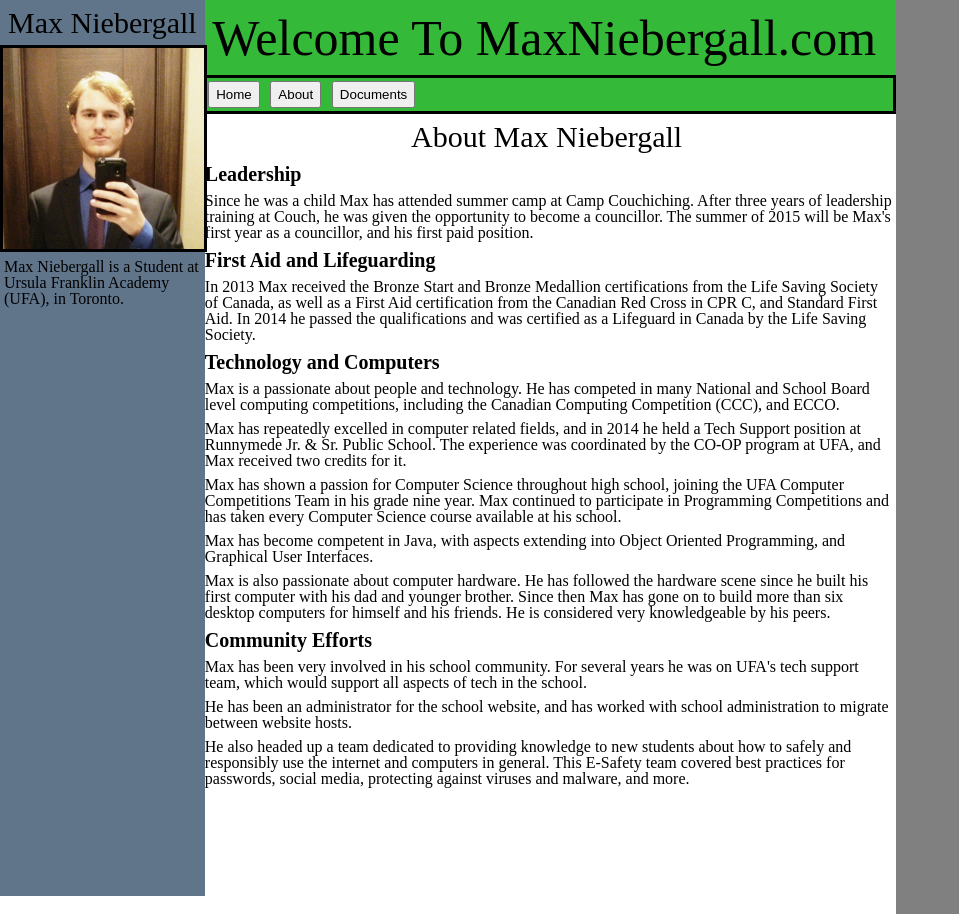
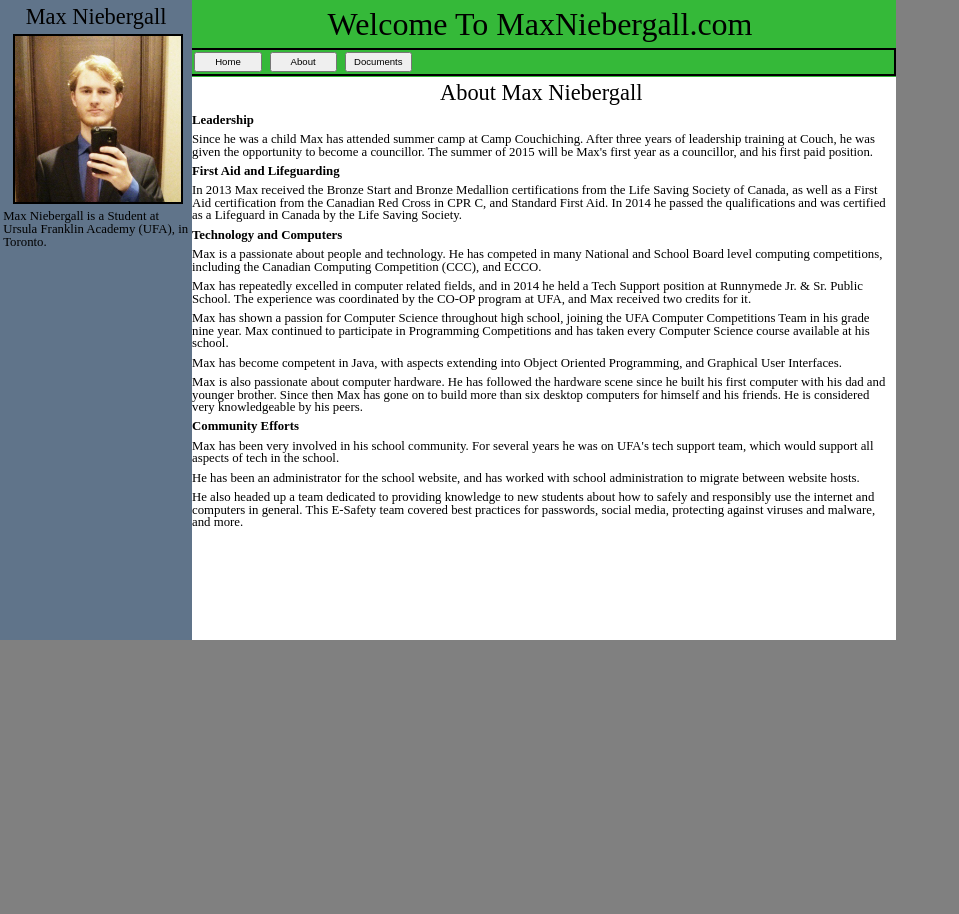
Before and after one commit to MaxNiebergall/MaxNiebergall.com, a plain HTML site: page about.html in a window 1280 px wide. Shown: the whole page, without its empty margins (0-959 px from the left). After the commit the page ends 800 px from the top, so only its background shows below. Drawn offline with Linux system fonts and the light colour scheme.

Commit message:
Conversion to font-size based sizing
using em for everything now

```diff
--- a/assets/main.css
+++ b/assets/main.css
@@ -48,13 +48,14 @@ table {
 /* --------------------------------------------------------*/
 /* Color Pallet: #60748A : grey-blue, #3CC1E8 : blue, #4FFFF2 : aqua, #3CE8A4 : mint-green, #35B939 : light green*/
 
-html,body,section,aside{
+html,body{
 	height:100%;
 	min-height:100%;
+	font-size: 1vw;
 }
 
 body{
-	background-color: grey;
+	background: grey;
 }
 
 p{
@@ -62,19 +63,19 @@ p{
 }
 
 h1{
-	font-size: 50px;
+	font-size: 2.5em;
 	text-align: center;
 	padding: 0.25em;
 }
 
 h2{
-	font-size: 30px;
+	font-size: 1.75em;
 	text-align: center;
 	padding: 0.25em;
 }
 
 h3{
-	font-size: 20px;
+	font-size: 1.25m;
 	text-align: center;
 	padding: 0.25em;
 }
@@ -82,44 +83,37 @@ h3{
 img#headshot {
 	border-style: solid;
 	border-width: .20em;
-	width:98%;
-}
-
-body{
-	background: grey;
+	margin-left: 1em;
+	width:13em;
 }
 
 aside{
 	float: left;
-	width: 16%;
+	width: 12em;
 	background: #60748A;
-	height: 112%;
-	min-width: 170px;
-}
-
-aside#rightFiller{
-	float: right;
-	width: 35%;
-	background: grey;
-	height: 112%;
+	height: 50em;
+	min-width: 15em;
 }
 
 header{
-	min-height: 12%;
-	min-width: 500px;
-	min-height: 12%;
-	width: 70%;
+	height: 6em;
+	min-height: 6em;
+	min-width: 50em;
+	width: 70em;
 	background: #35B939;
 }
 
 section{
 	background:#FFF;
-	min-width: 500px;
-	width: 70%;
+	min-width: 50em;
+	width: 70em;
+	height: 44em;
 }
 
 button{
+	font-size:0.75em;
 	height: 2em;
+	width: 7em;
 	margin: 0.25em;
 }
 
```
Also changed, not shown: index.html (+0 -2 lines).
